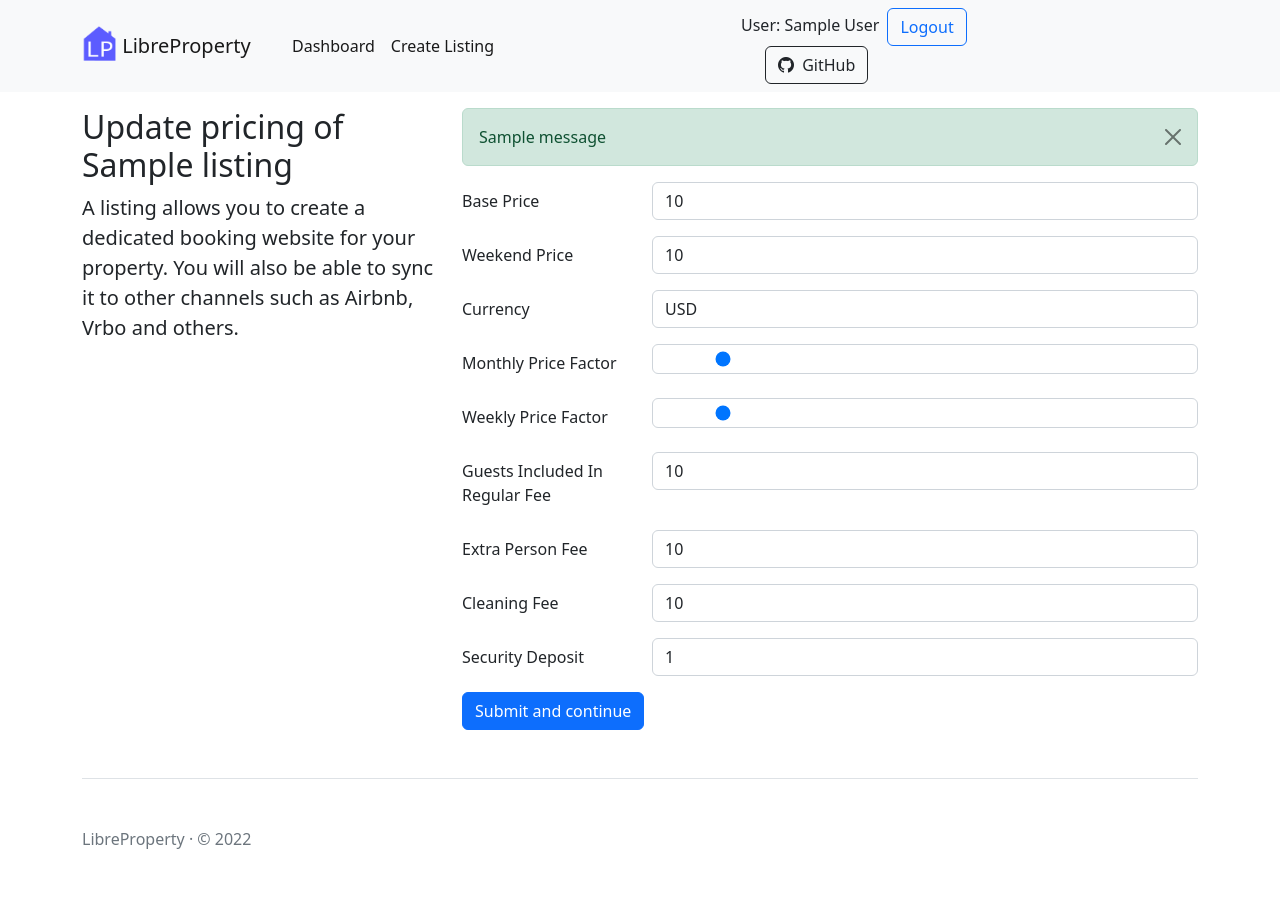
After one commit to LibreProperty/LibreProperty, a Flask app: page /dashboard/update-listing/1/pricing in a window 1280 px wide. The commit adds this page. Run offline with Flask 3, Linux system fonts and the light colour scheme; a user stored in the database is signed in; tables that the repository leaves empty hold one stand-in row (values such as "Sample post"); one stand-in notice (Sample message) is shown.

Commit message:
add actions for separate forms

```diff
--- a/libreproperty/dashboard/forms.py
+++ b/libreproperty/dashboard/forms.py
@@ -2,7 +2,7 @@ import datetime
 
 from flask_wtf import FlaskForm
 from wtforms import StringField, TextAreaField, IntegerField, SelectField, TimeField, SelectMultipleField, DecimalRangeField, BooleanField
-from wtforms.validators import DataRequired, Length
+from wtforms.validators import DataRequired, Length, Optional
 from wtforms import widgets
 from wtform_address import CountrySelectField, StateSelectField
 from markupsafe import Markup
@@ -38,25 +38,27 @@ class ListingForm(FlaskForm):
 
 
 class ListingPricingForm(FlaskForm):
-    base_price = IntegerField()
-    weekend_price = IntegerField()
-    currency = SelectField(default="USD", choices=(('USD', 'USD'), ('EUR', 'EUR')))
-    monthly_price_factor = DecimalRangeField(default=1, places=2)
-    weekly_price_factor = DecimalRangeField(default=1, places=2)
-    guests_included_in_regular_fee = IntegerField()
-    extra_person_fee = IntegerField()
-    cleaning_fee = IntegerField()
-    security_deposit = IntegerField()
+    base_price = IntegerField(validators=[Optional()])
+    weekend_price = IntegerField(validators=[Optional()])
+    currency = SelectField(default="USD", choices=(('USD', 'USD'), ('EUR', 'EUR')),
+                           validators=[Optional()])
+    monthly_price_factor = DecimalRangeField(default=1, places=2, validators=[Optional()])
+    weekly_price_factor = DecimalRangeField(default=1, places=2, validators=[Optional()])
+    guests_included_in_regular_fee = IntegerField(validators=[Optional()])
+    extra_person_fee = IntegerField(validators=[Optional()])
+    cleaning_fee = IntegerField(validators=[Optional()])
+    security_deposit = IntegerField(validators=[Optional()])
 
 
 class ListingPropertyDetailsForm(FlaskForm):
-    accommodates = IntegerField(description="The amount of people that are allowed to stay in your property")
-    bedrooms = IntegerField()
-    beds = IntegerField()
-    bathrooms = IntegerField()
-    minimum_age = IntegerField()
-    min_nights = IntegerField()
-    max_nights = IntegerField()
+    accommodates = IntegerField(description="The amount of people that are allowed to stay in your property",
+                                validators=[Optional()])
+    bedrooms = IntegerField(validators=[Optional()])
+    beds = IntegerField(validators=[Optional()])
+    bathrooms = IntegerField(validators=[Optional()])
+    minimum_age = IntegerField(validators=[Optional()])
+    min_nights = IntegerField(validators=[Optional()])
+    max_nights = IntegerField(validators=[Optional()])
     cancellation_policy = SelectField(
         choices=[('flexible', 'Flexible'), ('moderate', 'Moderate'), ('firm', 'Firm'),
                  ('strict', 'Strict'), ('strict-long-term', 'Strict Long Term'),
--- /dev/null
+++ b/libreproperty/dashboard/templates/dashboard/update_listing_pricing.html
@@ -0,0 +1,51 @@
+{% extends 'dashboard/base.html' %}
+
+{% block content %}
+
+<main>
+    <div class="row">
+        <div class="col-4 fs-5">
+            <h2>Update pricing of {{ listing.title }}</h2>
+            <p>
+                A listing allows you to create a dedicated booking website for your
+                property. You will also be able to sync it to other channels such as
+                Airbnb, Vrbo and others.
+            </p>
+        </div>
+        <div class="col-8">
+            {% for category, message in get_flashed_messages(with_categories=True) %}
+            <div class="alert alert-{{category}} alert-dismissible fade show" role="alert">
+                {{ message }}
+                <button type="button" class="btn-close" data-bs-dismiss="alert" aria-label="Close"></button>
+            </div>
+            {% endfor %}
+            <form method="POST">
+                {{ form.csrf_token }}
+                {% for field in form if field.widget.input_type != "hidden" %}
+                {% if field.split %}<p>split</p>{% endif %}
+                <div class="mb-3 row">
+                    <div class="col-sm-3">
+                        {{ field.label(class='col-form-label') }}
+                        {% if field.description %}
+                        <i class="p-2 bi bi-info-circle" data-bs-toggle="tooltip" data-bs-placement="top"
+                           title="{{field.description}}"></i>
+                        {% endif %}
+                    </div>
+                    <div class="col-sm-9">
+                        {{ field(class='form-control') }}
+                        {% if field.errors %}
+                        <ul class="errors">
+                            {% for error in field.errors %}
+                            <li>{{ error }}</li>
+                            {% endfor %}
+                        </ul>
+                        {% endif %}
+                    </div>
+                </div>
+                {% endfor %}
+                <button type="submit" class="btn btn-primary">Submit and continue</button>
+            </form>
+        </div>
+    </div>
+</main>
+{% endblock %}
--- a/libreproperty/dashboard/views.py
+++ b/libreproperty/dashboard/views.py
@@ -1,10 +1,12 @@
+from functools import wraps
+
 from flask import Blueprint, render_template, url_for, redirect, abort, request, flash
 from flask_login import login_required, current_user
 
 from libreproperty.models import Listing
 from libreproperty import db
 
-from .forms import ListingForm
+from .forms import ListingForm, ListingPricingForm, ListingPropertyDetailsForm
 
 dashboard_bp = Blueprint('dashboard_bp', __name__, template_folder='templates')
 
@@ -30,14 +32,19 @@ def create_listing():
     return render_template("dashboard/create_listing.html", form=form)
 
 
+def get_secure_listing(listing_id):
+    l_id = int(listing_id)
+    listing = db.session.execute(db.select(Listing).filter(
+        Listing.id == l_id)).scalar()
+    if listing.user_id != current_user.id:
+        return abort(403)
+    return listing
+
+
 @dashboard_bp.route("/update-listing/<listing_id>", methods=["GET", "POST"])
 @login_required
 def update_listing(listing_id):
-    listing_id = int(listing_id)
-    listing = db.session.execute(db.select(Listing).filter(
-        Listing.id == listing_id)).scalar()
-    if listing.user_id != current_user.id:
-        return abort(403)
+    listing = get_secure_listing(listing_id)
     form = ListingForm()
     if request.method == "GET":
         form.process(obj=listing)
@@ -46,5 +53,38 @@ def update_listing(listing_id):
         form.populate_obj(listing)
         db.session.commit()
         flash('Update was successful', 'success')
+        print(listing_id)
         return redirect(url_for('dashboard_bp.update_listing', listing_id=listing_id))
-    return render_template("dashboard/update_listing.html", form=form)
+    return render_template("dashboard/update_listing.html", form=form, listing=listing)
+
+
+@dashboard_bp.route("/update-listing/<listing_id>/pricing", methods=["GET", "POST"])
+@login_required
+def update_listing_pricing(listing_id):
+    listing = get_secure_listing(listing_id)
+    form = ListingPricingForm()
+    if request.method == "GET":
+        form.process(obj=listing)
+    if form.validate_on_submit():
+        listing.user_id = current_user.id
+        form.populate_obj(listing)
+        db.session.commit()
+        flash('Pricing update was successful', 'success')
+        return redirect(url_for('dashboard_bp.update_listing', listing_id=listing_id))
+    return render_template("dashboard/update_listing_pricing.html", form=form, listing=listing)
+
+
+@dashboard_bp.route("/update-listing/<listing_id>/property-details", methods=["GET", "POST"])
+@login_required
+def update_listing_property_details(listing_id):
+    listing = get_secure_listing(listing_id)
+    form = ListingPropertyDetailsForm()
+    if request.method == "GET":
+        form.process(obj=listing)
+    if form.validate_on_submit():
+        listing.user_id = current_user.id
+        form.populate_obj(listing)
+        db.session.commit()
+        flash('Property details update was successful', 'success')
+        return redirect(url_for('dashboard_bp.update_listing', listing_id=listing_id))
+    return render_template("dashboard/update_listing_property_details.html", form=form, listing=listing)
```
Also changed, not shown: libreproperty/dashboard/templates/dashboard/create_listing.html (+1 -25 lines), libreproperty/dashboard/templates/dashboard/listing_basic_form.html (added, +25 -0 lines), libreproperty/dashboard/templates/dashboard/update_listing.html (+26 -25 lines), libreproperty/dashboard/templates/dashboard/update_listing_property_details.html (added, +50 -0 lines).
